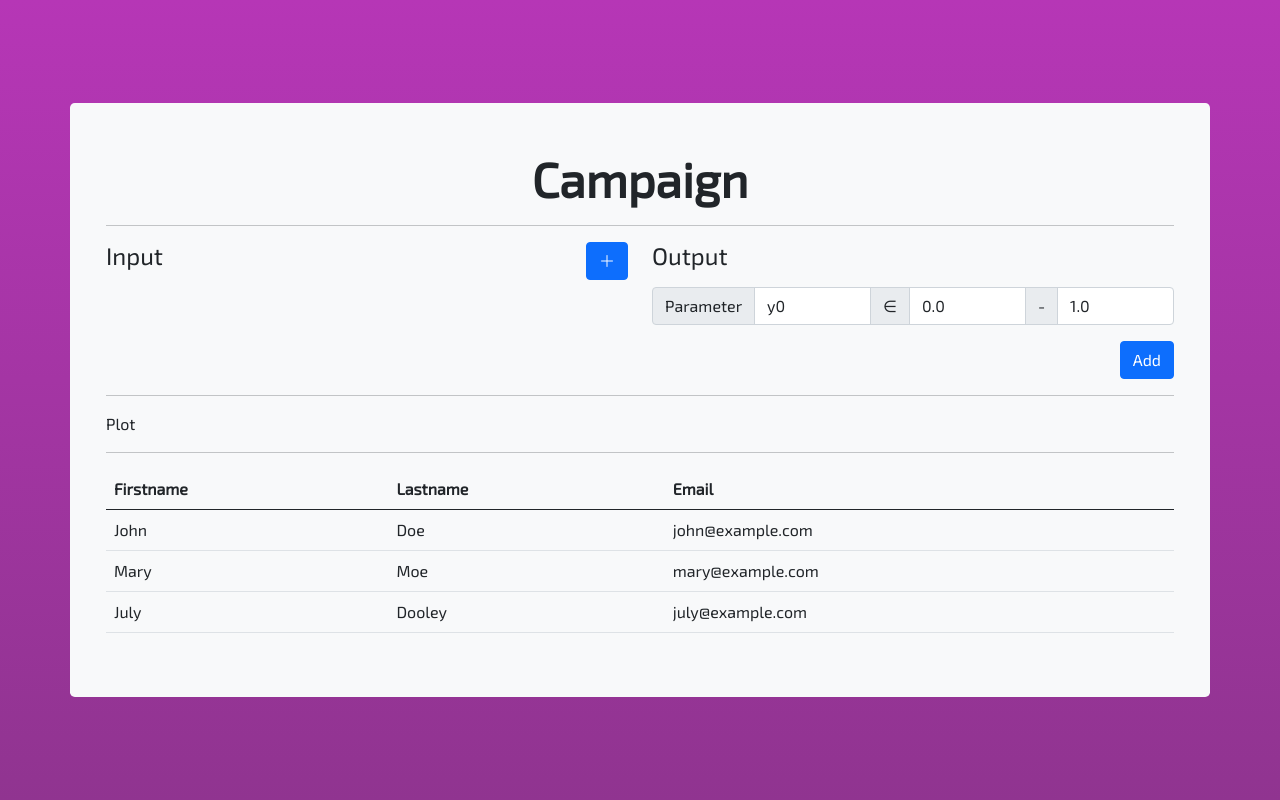
After one commit to digiLab-ai/UQ-Lab, a FastAPI app: template app/templates/pages/campaign.html in a window 1280 px wide. The commit adds this page. Run offline with FastAPI, Linux system fonts and the light colour scheme; the template is opened without the code that fills it, so the values that code supplies are empty; parts of the project's set-up code (start-up, migrations or seed data) failed here and were passed over.

Commit message:
Added input parameters form

```diff
--- a/app/api/main.py
+++ b/app/api/main.py
@@ -1,4 +1,4 @@
-from fastapi import FastAPI, File, Request, UploadFile
+from fastapi import FastAPI, Request
 from fastapi.responses import HTMLResponse
 from fastapi.staticfiles import StaticFiles
 
@@ -10,7 +10,7 @@ app.mount("/static", StaticFiles(directory="app/static"), name="static")
 
 
 @app.get("/", response_class=HTMLResponse)
-async def homepage(request: Request):
+async def campaign(request: Request):
     return settings.templates.TemplateResponse(
-        "pages/homepage.html", {"request": request}
+        "pages/campaign.html", {"request": request}
     )
--- a/app/static/styles/base.css
+++ b/app/static/styles/base.css
@@ -4,3 +4,13 @@ body {
     background-attachment: fixed;
     font-family: 'Exo 2', sans-serif;
 }
+
+
+input::-webkit-outer-spin-button,
+input::-webkit-inner-spin-button {
+  -webkit-appearance: none;
+  margin: 0;
+}
+input[type=number] {
+  -moz-appearance: textfield;
+}
--- /dev/null
+++ b/app/templates/campaign/data.html
@@ -0,0 +1,26 @@
+<table class="table table-hover">
+    <thead>
+        <tr>
+            <th>Firstname</th>
+            <th>Lastname</th>
+            <th>Email</th>
+        </tr>
+    </thead>
+    <tbody>
+        <tr>
+            <td>John</td>
+            <td>Doe</td>
+            <td>john@example.com</td>
+        </tr>
+        <tr>
+            <td>Mary</td>
+            <td>Moe</td>
+            <td>mary@example.com</td>
+        </tr>
+        <tr>
+            <td>July</td>
+            <td>Dooley</td>
+            <td>july@example.com</td>
+        </tr>
+    </tbody>
+</table>
--- /dev/null
+++ b/app/templates/campaign/parameters/input.html
@@ -0,0 +1,29 @@
+<div class="mb-3">
+    <h4 class="d-inline">Input</h4>
+    <button class="btn btn-primary float-end" onclick="add_input_parameter()">
+        <i class="bi bi-plus-lg"></i>
+    </button>
+</div>
+<div id="inputs"></div>
+
+<script>
+    const INPUT_PARAM = (name, min, max) => `
+        <div class="input-group mb-3">
+            <label class="input-group-text">Parameter</label>
+            <input type="text" class="form-control" value="${name}" />
+            <label class="input-group-text">∈</label>
+            <input type="number" class="form-control" value="${min}" />
+            <label class="input-group-text">-</label>
+            <input type="number" class="form-control" value="${max}" />
+            <button class="btn btn-danger float-end" onclick="$(this).parent().remove()">
+                <i class="bi bi-x-lg"></i>
+            </button>
+        </div>
+    `;
+
+    var input_param_counter = 0;
+    const add_input_parameter = () => {
+        $("#inputs").append(INPUT_PARAM("X" + input_param_counter, 0.0, 1.0));
+        input_param_counter += 1;
+    };
+</script>
--- /dev/null
+++ b/app/templates/campaign/parameters/output.html
@@ -0,0 +1,14 @@
+<div class="mb-3">
+    <h4>Output</h4>
+</div>
+<div class="input-group mb-3">
+    <label class="input-group-text">Parameter</label>
+    <input type="text" class="form-control" value="y0" />
+    <label class="input-group-text">∈</label>
+    <input type="number" class="form-control" value="0.0" />
+    <label class="input-group-text">-</label>
+    <input type="number" class="form-control" value="1.0" />
+</div>
+<div>
+    <input type="button" class="btn btn-primary float-end" value="Add" />
+</div>
--- /dev/null
+++ b/app/templates/campaign/params.html
@@ -0,0 +1,4 @@
+<div class="row">
+    <div class="col-sm-6">{% include "campaign/parameters/input.html" %}</div>
+    <div class="col-sm-6">{% include "campaign/parameters/output.html" %}</div>
+</div>
--- /dev/null
+++ b/app/templates/campaign/plot.html
@@ -0,0 +1 @@
+Plot
--- /dev/null
+++ b/app/templates/pages/campaign.html
@@ -0,0 +1,15 @@
+{% extends "base.html" %} {% block content %}
+
+<div class="rounded-3 bg-light" style="max-width: ">
+    <div class="container-fluid py-5">
+        <h1 class="display-5 fw-bold" style="text-align: center">Campaign</h1>
+        <hr />
+        <div>{% include "campaign/params.html" %}</div>
+        <hr />
+        <div>{% include "campaign/plot.html" %}</div>
+        <hr />
+        <div>{% include "campaign/data.html" %}</div>
+    </div>
+</div>
+
+{% endblock %}
```
Also changed, not shown: app/templates/components/upload.html (deleted, +0 -21 lines), app/templates/pages/homepage.html (deleted, +0 -11 lines).
